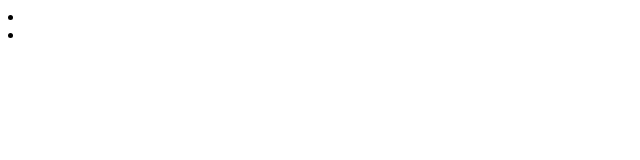
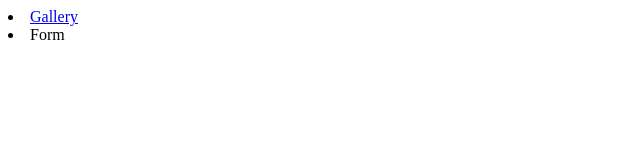
Before and after one commit to DmytroLysachenko/goit-js-hw-09, a plain HTML site: page index.html in a window 1280 px wide. Shown: the whole page, without its empty margins (0-640 px from the left). Drawn offline with Linux system fonts and the light colour scheme.

Commit message:
Deploying to gh-pages from @ DmytroLysachenko/goit-js-hw-09@f9875ec0fffbc2eeda64ae5ee2dcaf62c7b5f42a 🚀

```diff
--- a/index.html
+++ b/index.html
@@ -7,8 +7,8 @@
   </head>
   <body>
     <nav>
-      <li><a href="./1-gallery.html"></a></li>
-      <li><a href="./2-form.html"></a></li>
+      <li><a href="./1-gallery.html">Gallery</a></li>
+      <li><a href="./2-form.html"></a>Form</li>
     </nav>
   </body>
 </html>
```
